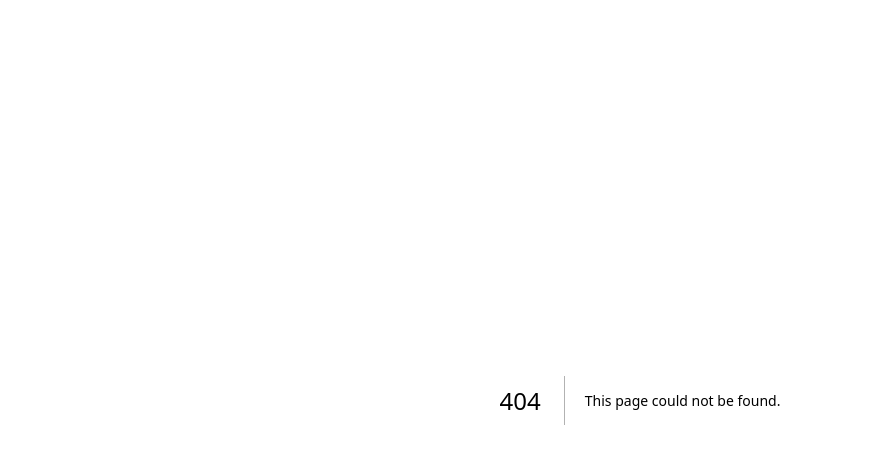
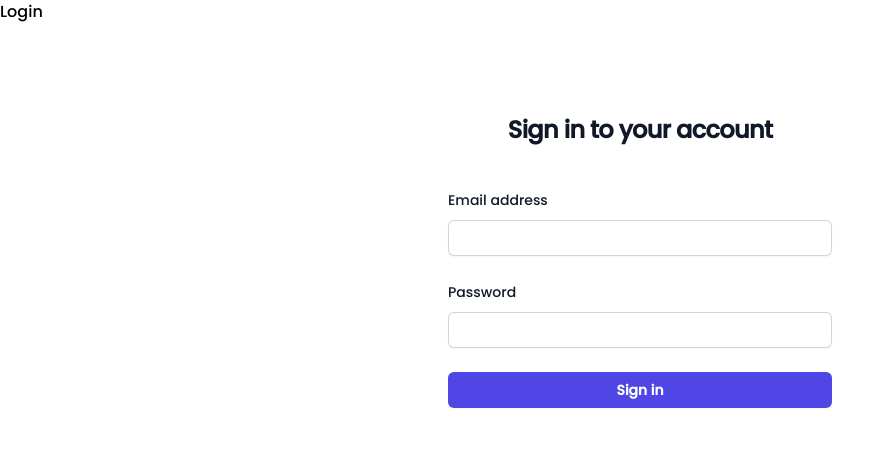
Before and after one commit to ycncy/EpicRoadTrip, a Next.js app in the folder front/: page /login in a window 1280 px wide. Before the commit this address had no page. Shown: the top 464 px of the page, without its empty margins (0-894 px from the left). Built offline with nearby package versions, Linux system fonts and the light colour scheme.

Commit message:
add login form

```diff
--- /dev/null
+++ b/front/app/components/LoginForm/LoginForm.tsx
@@ -0,0 +1,41 @@
+"use client"
+const LoginForm = () => {
+
+
+    return (
+        <div className="flex min-h-full flex-col justify-center px-6 py-12 lg:px-8">
+  <div className="sm:mx-auto sm:w-full sm:max-w-sm">
+    <h2 className="mt-10 text-center text-2xl font-bold leading-9 tracking-tight text-gray-900">Sign in to your account</h2>
+  </div>
+
+  <div className="mt-10 sm:mx-auto sm:w-full sm:max-w-sm">
+    <form className="space-y-6" action="#" method="POST">
+      <div>
+        <label htmlFor="email" className="block text-sm font-medium leading-6 text-gray-900">Email address</label>
+        <div className="mt-2">
+          <input id="email" name="email" type="email" autoComplete="email" required className="block w-full rounded-md border-0 py-1.5 text-gray-900 shadow-sm ring-1 ring-inset ring-gray-300 placeholder:text-gray-400 focus:ring-2 focus:ring-inset focus:ring-indigo-600 sm:text-sm sm:leading-6"/>
+        </div>
+      </div>
+
+      <div>
+        <div className="flex items-center justify-between">
+          <label htmlFor="password" className="block text-sm font-medium leading-6 text-gray-900">Password</label>
+        </div>
+        <div className="mt-2">
+          <input id="password" name="password" type="password" autoComplete="current-password" required className="block w-full rounded-md border-0 py-1.5 text-gray-900 shadow-sm ring-1 ring-inset ring-gray-300 placeholder:text-gray-400 focus:ring-2 focus:ring-inset focus:ring-indigo-600 sm:text-sm sm:leading-6"/>
+        </div>
+      </div>
+
+      <div>
+        <button type="submit" className="flex w-full justify-center rounded-md bg-indigo-600 px-3 py-1.5 text-sm font-semibold leading-6 text-white shadow-sm hover:bg-indigo-500 focus-visible:outline focus-visible:outline-2 focus-visible:outline-offset-2 focus-visible:outline-indigo-600">Sign in</button>
+      </div>
+    </form>
+
+  </div>
+</div>
+
+    )
+
+}
+
+export default LoginForm;
--- /dev/null
+++ b/front/app/components/RegisterForm/RegisterForm.tsx
@@ -0,0 +1,44 @@
+const RegisterForm = () => {
+
+    return (
+<section className="bg-gray-50 dark:bg-gray-900">
+  <div className="flex flex-col items-center justify-center px-6 py-8 mx-auto md:h-screen lg:py-0">
+      <a href="#" className="flex items-center mb-6 text-2xl font-semibold text-gray-900 dark:text-white">
+      </a>
+      <div className="w-full bg-white rounded-lg shadow dark:border md:mt-0 sm:max-w-md xl:p-0 dark:bg-gray-800 dark:border-gray-700">
+          <div className="p-6 space-y-4 md:space-y-6 sm:p-8">
+              <h1 className="text-xl font-bold leading-tight tracking-tight text-gray-900 md:text-2xl dark:text-white">
+                  Create and account
+              </h1>
+              <form className="space-y-4 md:space-y-6" action="#">
+                  <div>
+                      <label htmlFor="email" className="block mb-2 text-sm font-medium text-gray-900 dark:text-white">Your email</label>
+                      <input type="email" name="email" id="email" className="bg-gray-50 border border-gray-300 text-gray-900 sm:text-sm rounded-lg focus:ring-primary-600 focus:border-primary-600 block w-full p-2.5 dark:bg-gray-700 dark:border-gray-600 dark:placeholder-gray-400 dark:text-white dark:focus:ring-blue-500 dark:focus:border-blue-500" placeholder="name@company.com" />
+                  </div>
+                  <div>
+                      <label htmlFor="password" className="block mb-2 text-sm font-medium text-gray-900 dark:text-white">Password</label>
+                      <input type="password" name="password" id="password" placeholder="••••••••" className="bg-gray-50 border border-gray-300 text-gray-900 sm:text-sm rounded-lg focus:ring-primary-600 focus:border-primary-600 block w-full p-2.5 dark:bg-gray-700 dark:border-gray-600 dark:placeholder-gray-400 dark:text-white dark:focus:ring-blue-500 dark:focus:border-blue-500" />
+                  </div>
+                  <div>
+                      <label htmlFor="confirm-password" className="block mb-2 text-sm font-medium text-gray-900 dark:text-white">Confirm password</label>
+                      <input type="confirm-password" name="confirm-password" id="confirm-password" placeholder="••••••••" className="bg-gray-50 border border-gray-300 text-gray-900 sm:text-sm rounded-lg focus:ring-primary-600 focus:border-primary-600 block w-full p-2.5 dark:bg-gray-700 dark:border-gray-600 dark:placeholder-gray-400 dark:text-white dark:focus:ring-blue-500 dark:focus:border-blue-500" />
+                  </div>
+                  <div className="flex items-start">
+                      <div className="flex items-center h-5">
+                        <input id="terms" aria-describedby="terms" type="checkbox" className="w-4 h-4 border border-gray-300 rounded bg-gray-50 focus:ring-3 focus:ring-primary-300 dark:bg-gray-700 dark:border-gray-600 dark:focus:ring-primary-600 dark:ring-offset-gray-800" />
+                      </div>
+                      <div className="ml-3 text-sm">
+                        <label htmlFor="terms" className="font-light text-gray-500 dark:text-gray-300">I accept the <a className="font-medium text-primary-600 hover:underline dark:text-primary-500" href="#">Terms and Conditions</a></label>
+                      </div>
+                  </div>
+                  <button type="submit" className="w-full text-white bg-primary-600 hover:bg-primary-700 focus:ring-4 focus:outline-none focus:ring-primary-300 font-medium rounded-lg text-sm px-5 py-2.5 text-center dark:bg-primary-600 dark:hover:bg-primary-700 dark:focus:ring-primary-800">Create an account</button>
+                  <p className="text-sm font-light text-gray-500 dark:text-gray-400">
+                      Already have an account? <a href="#" className="font-medium text-primary-600 hover:underline dark:text-primary-500">Login here</a>
+                  </p>
+              </form>
+          </div>
+      </div>
+  </div>
+</section>
+    )
+}
--- /dev/null
+++ b/front/app/login/page.tsx
@@ -0,0 +1,10 @@
+import LoginForm from "../components/LoginForm/LoginForm";
+
+export default function LoginPage() {
+    return (
+        <main>
+            <h1>Login</h1>
+            <LoginForm />
+        </main>
+    )
+}
```
